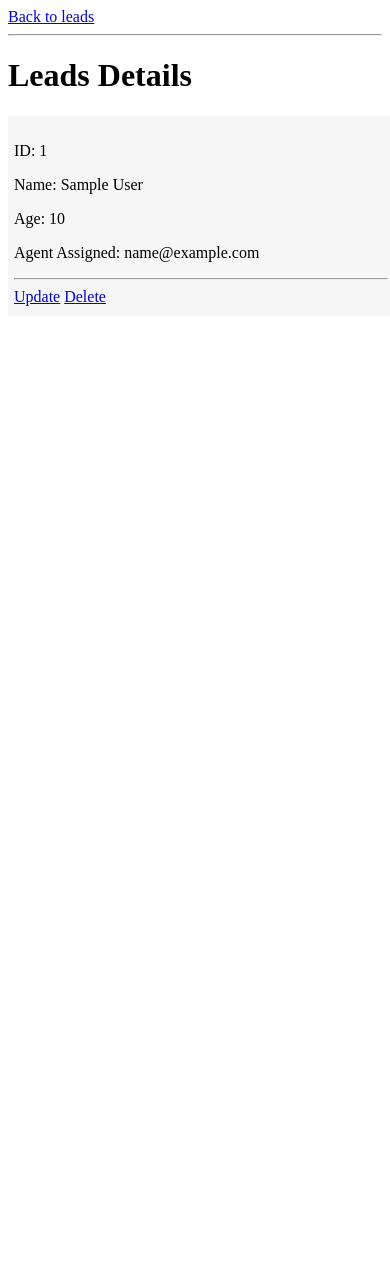
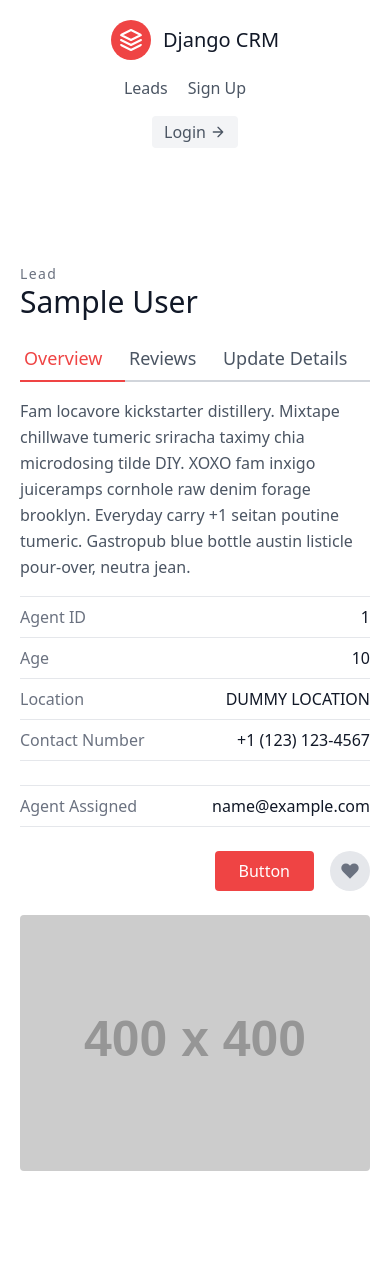
Before and after one commit to Joel-Quintyn/django-crm, a Django app: page /leads/1 in a window 390 px wide. Before the commit the page ends 306 px from the top, so only its background shows below. Run offline with Django 3.2, Linux system fonts and the light colour scheme; tables that the repository leaves empty hold one stand-in row (values such as "Sample post"); grey boxes labelled with a size stand in for pictures from a placeholder-image service; some libraries are stand-ins or nearby versions.

Commit message:
Added Tailwind CSS to html

```diff
--- a/djcrm/urls.py
+++ b/djcrm/urls.py
@@ -1,8 +1,10 @@
 from django.contrib import admin
 from django.urls import path
 from django.urls import path, include
+from leads.views import landing_page
 
 urlpatterns = [
+    path('', landing_page, name='landing-page'),
     path('admin/', admin.site.urls),
     path('leads/', include('leads.urls', namespace="leads"))
 ]
--- a/leads/templates/leads/lead_detail.html
+++ b/leads/templates/leads/lead_detail.html
@@ -1,16 +1,59 @@
 {% extends "base.html" %}
 
 {% block content %}
-   <a href="{% url 'leads:lead-list' %}">Back to leads</a>
-   <hr>
-   <h1>Leads Details</h1>
-   <div class="lead">
-      <p>ID: {{ lead.id }}</p>
-      <p>Name: {{ lead.first_name }} {{ lead.last_name }}</p>
-      <p>Age: {{ lead.age }}</p>
-      <p>Agent Assigned: {{ lead.agent}}</p>
-      <hr>
-      <a href="{% url 'leads:lead-update' lead.pk %}">Update</a>
-      <a href="{% url 'leads:lead-delete' lead.pk %}">Delete</a>
+
+<section class="text-gray-600 body-font overflow-hidden">
+   <div class="container px-5 py-24 mx-auto">
+     <div class="lg:w-4/5 mx-auto flex flex-wrap">
+       <div class="lg:w-1/2 w-full lg:pr-10 lg:py-6 mb-6 lg:mb-0">
+            <h2 class="text-sm title-font text-gray-500 tracking-widest">Lead</h2>
+            <h1 class="text-gray-900 text-3xl title-font font-medium mb-4">{{ lead.first_name }} {{ lead.last_name }}</h1>
+            <div class="flex mb-4">
+               <a href="{% url 'leads:lead-detail' lead.pk %}" class="flex-grow text-red-500 border-b-2 border-red-500 py-2 text-lg px-1">
+                  Overview
+               </a>
+               <a class="flex-grow border-b-2 border-gray-300 py-2 text-lg px-1">
+                  Reviews
+               </a>
+               <a href="{% url 'leads:lead-update' lead.pk %}" class="flex-grow border-b-2 border-gray-300 py-2 text-lg px-1">
+                  Update Details
+               </a>
+            </div>
+            <p class="leading-relaxed mb-4">Fam locavore kickstarter distillery. Mixtape chillwave tumeric sriracha taximy chia microdosing tilde DIY. XOXO fam inxigo juiceramps cornhole raw denim forage brooklyn. Everyday carry +1 seitan poutine tumeric. Gastropub blue bottle austin listicle pour-over, neutra jean.</p>
+            <div class="flex border-t border-gray-200 py-2">
+               <span class="text-gray-500">Agent ID</span>
+               <span class="ml-auto text-gray-900">{{ lead.id }}</span>
+            </div>
+            <div class="flex border-t border-gray-200 py-2">
+               <span class="text-gray-500">Age</span>
+               <span class="ml-auto text-gray-900">{{ lead.age }}</span>
+            </div>
+            <div class="flex border-t border-gray-200 py-2">
+               <span class="text-gray-500">Location</span>
+               <span class="ml-auto text-gray-900">DUMMY LOCATION</span>
+            </div>
+            <div class="flex border-t border-b mb-6 border-gray-200 py-2">
+               <span class="text-gray-500">Contact Number</span>
+               <span class="ml-auto text-gray-900">+1 (123) 123-4567</span>
+            </div>
+            <div class="flex border-t border-b mb-6 border-gray-200 py-2">
+               <span class="text-gray-500">Agent Assigned</span>
+               <span class="ml-auto text-gray-900">{{ lead.agent}}</span>
+            </div>
+            <div class="flex">
+               <button class="flex ml-auto text-white bg-red-500 border-0 py-2 px-6 focus:outline-none hover:bg-red-600 rounded">
+                  Button
+               </button>
+               <button class="rounded-full w-10 h-10 bg-gray-200 p-0 border-0 inline-flex items-center justify-center text-gray-500 ml-4">
+                  <svg fill="currentColor" stroke-linecap="round" stroke-linejoin="round" stroke-width="2" class="w-5 h-5" viewBox="0 0 24 24">
+                     <path d="M20.84 4.61a5.5 5.5 0 00-7.78 0L12 5.67l-1.06-1.06a5.5 5.5 0 00-7.78 7.78l1.06 1.06L12 21.23l7.78-7.78 1.06-1.06a5.5 5.5 0 000-7.78z"></path>
+                  </svg>
+               </button>
+            </div>
+       </div>
+       <img alt="ecommerce" class="lg:w-1/2 w-full lg:h-auto h-64 object-cover object-center rounded" src="https://dummyimage.com/400x400">
+     </div>
    </div>
+ </section>
+
 {% endblock content %}
--- a/leads/views.py
+++ b/leads/views.py
@@ -2,6 +2,10 @@ from django.shortcuts import render, redirect
 from django.http import HttpResponse
 from .models import Lead, Agent
 from .forms import LeadForm, LeadModelForm
+
+
+def landing_page(request):
+   return render(request, "landing.html")
 
 def lead_list(request):
    leads = Lead.objects.all()
--- a/templates/base.html
+++ b/templates/base.html
@@ -5,21 +5,14 @@
    <meta http-equiv="X-UA-Compatible" content="IE=edge">
    <meta name="viewport" content="width=device-width, initial-scale=1.0">
    <title>Django CRM</title>
-   <style>
-      .lead {
-         padding-top: 10px;
-         padding-bottom: 10px;
-         padding-left: 6px;
-         padding-right: 6px;
-         margin-top: 10px;
-         background-color: #f6f6f6;
-         width: 100%;
-      }
-   </style>
+   <link href="https://unpkg.com/tailwindcss@^2/dist/tailwind.min.css" rel="stylesheet">
 </head>
 <body>
-   {% block content %}
-   {% endblock content %}
+   <div class="max-w-7xl mx-auto">
+      {% include 'navbar.html' %}
+      {% block content %}
+      {% endblock content %}
+   </div>
    <!-- {% include "scripts.html" %} -->
 </body>
 </html>
--- /dev/null
+++ b/templates/navbar.html
@@ -0,0 +1,20 @@
+<header class="text-gray-600 body-font">
+  <div class="container mx-auto flex flex-wrap p-5 flex-col md:flex-row items-center">
+    <a class="flex title-font font-medium items-center text-gray-900 mb-4 md:mb-0">
+      <svg xmlns="http://www.w3.org/2000/svg" fill="none" stroke="currentColor" stroke-linecap="round" stroke-linejoin="round" stroke-width="2" class="w-10 h-10 text-white p-2 bg-red-500 rounded-full" viewBox="0 0 24 24">
+        <path d="M12 2L2 7l10 5 10-5-10-5zM2 17l10 5 10-5M2 12l10 5 10-5"></path>
+      </svg>
+      <span class="ml-3 text-xl">Django CRM</span>
+    </a>
+    <nav class="md:ml-auto flex flex-wrap items-center text-base justify-center">
+      <a href="{% url 'leads:lead-list' %}" class="mr-5 hover:text-gray-900">Leads</a>
+      <a href="#" class="mr-5 hover:text-gray-900">Sign Up</a>
+    </nav>
+    <a href="#" class="inline-flex items-center bg-gray-100 border-0 py-1 px-3 focus:outline-none hover:bg-gray-200 rounded text-base mt-4 md:mt-0">
+      Login
+      <svg fill="none" stroke="currentColor" stroke-linecap="round" stroke-linejoin="round" stroke-width="2" class="w-4 h-4 ml-1" viewBox="0 0 24 24">
+        <path d="M5 12h14M12 5l7 7-7 7"></path>
+      </svg>
+    </a>
+  </div>
+</header>
```
Also changed, not shown: leads/templates/leads/lead_list.html (+38 -7 lines), leads/templates/leads/lead_update.html (+34 -8 lines), templates/landing.html (added, +21 -0 lines).
